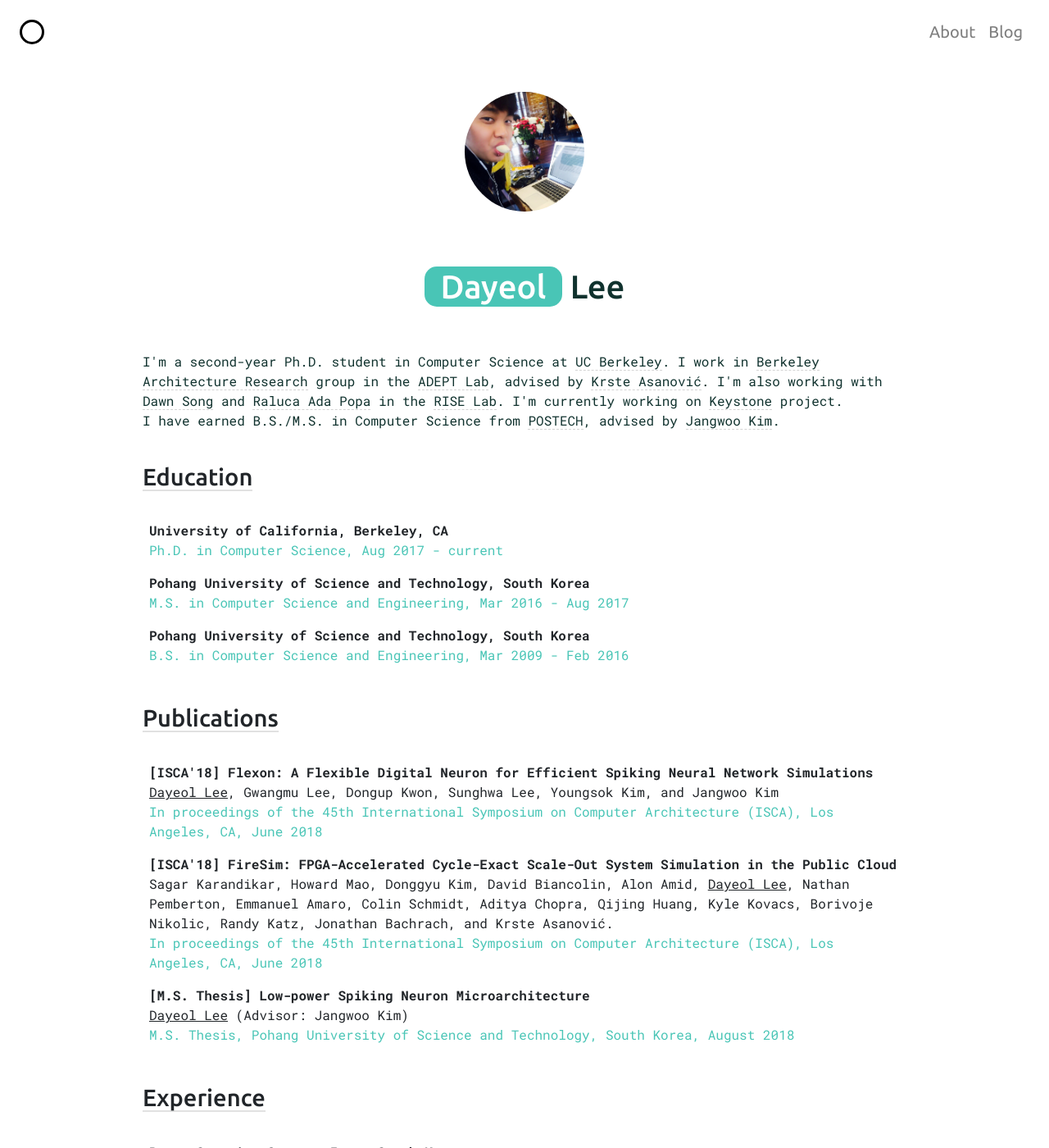
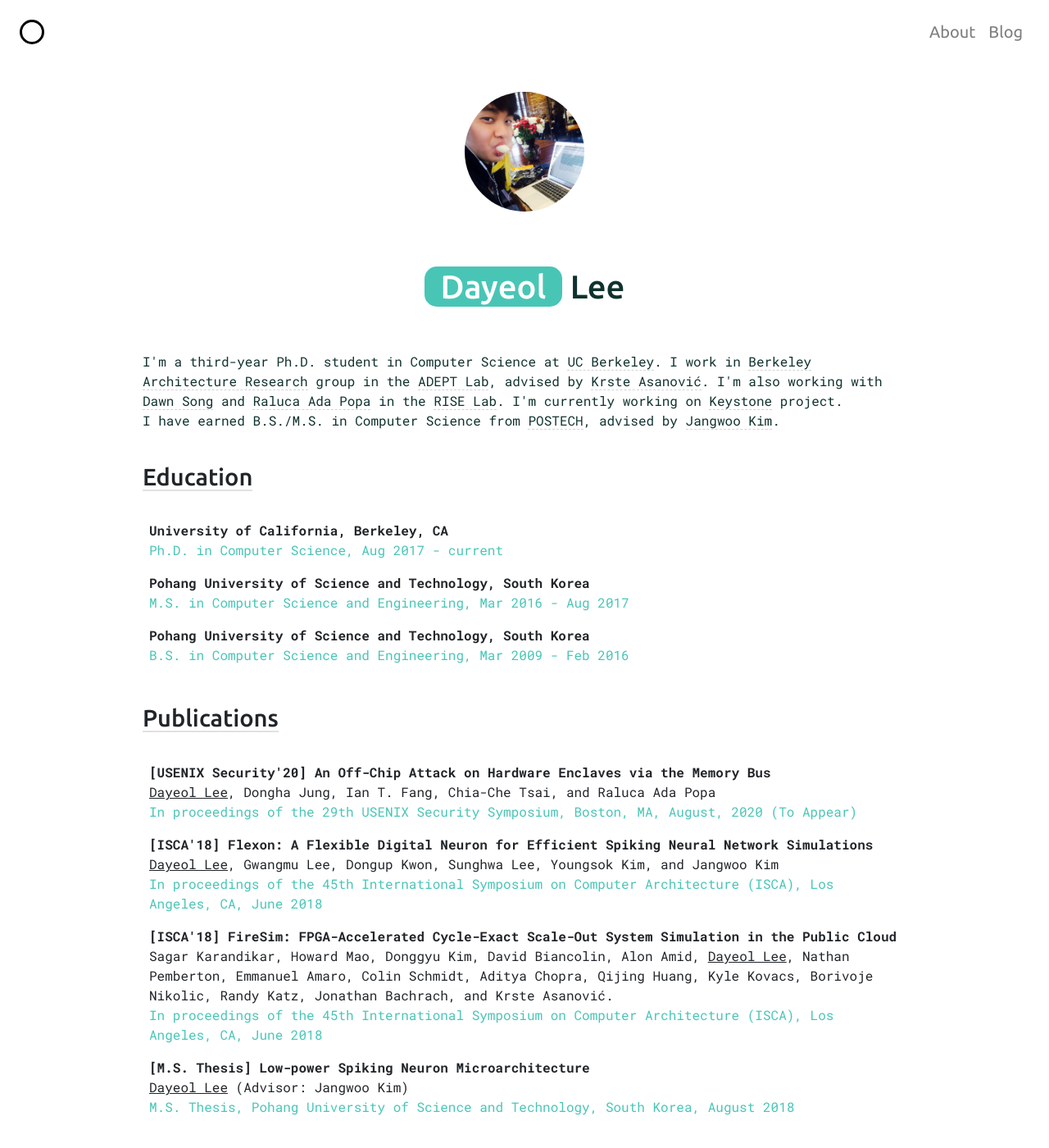
Before and after one commit to dayeol/dayeol.github.io, a Jekyll site: the page built from index.html, in a window 1280 px wide and 1400 px high. Shown: the whole window at 82% size. Built offline with Jekyll 4.4.1, drawn with Linux system fonts in a browser that asks for light colours; nearby versions of some CDN libraries.

Commit message:
Add USENIX paper

```diff
--- a/index.html
+++ b/index.html
@@ -18,7 +18,7 @@ layout: default
 		</div>
 		<p style="margin-top: 30px;">
 		<div class="content">
-			I'm a second-year Ph.D. student in Computer Science at
+			I'm a third-year Ph.D. student in Computer Science at
 			<a href="http://berkeley.edu">UC Berkeley</a>.
 			I work in <a href="https://bar.eecs.berkeley.edu">Berkeley Architecture Research</a> group in
 			the <a href="https://adept.eecs.berkeley.edu/">ADEPT Lab</a>, advised by <a href="https://people.eecs.berkeley.edu/~krste/">Krste Asanović</a>.
@@ -67,6 +67,18 @@ layout: default
 		<h3>
 			<span>Publications</span>
 		</h3>
+		<div class="cv-item" itemscope itemtype="http://schema.org/PublicationEvent">
+			<div class="cv-title">
+				<b itemprop="organizer">[USENIX Security'20]</b> <b itemprop="name">An Off-Chip Attack on Hardware Enclaves via the Memory Bus</b>
+				<br/>
+				<u itemprop="contributor">Dayeol Lee</u>, Dongha Jung, Ian T. Fang, Chia-Che Tsai, and
+				Raluca Ada Popa
+			</div>
+			<div class="cv-content" itemprop="publishedBy">
+				In proceedings of the 29th USENIX Security Symposium, Boston, MA, August, 2020 (To Appear)
+			</div>
+		</div>
+
 		<div class="cv-item" itemscope itemtype="http://schema.org/PublicationEvent">
 			<div class="cv-title">
 				<b itemprop="organizer">[ISCA'18]</b> <b itemprop="name">Flexon: A Flexible Digital Neuron for Efficient Spiking Neural Network Simulations</b>
```
